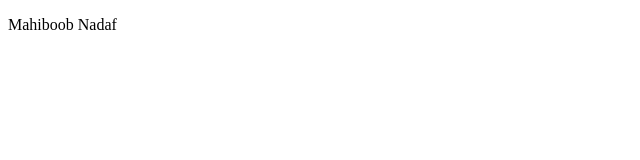
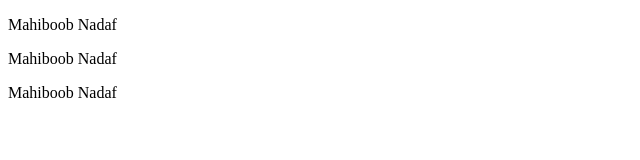
Before and after one commit to mahiboobnadaf/jonas-clone-website, a website: page index.html in a window 1280 px wide. Shown: the whole page, without its empty margins (0-640 px from the left). Drawn offline with Linux system fonts and the light colour scheme.

Commit message:
changingg

```diff
--- a/index.html
+++ b/index.html
@@ -8,7 +8,8 @@
   </head>
   <body>
    <div> <p>Mahiboob Nadaf</p>
-
+    <p>Mahiboob Nadaf</p>
+    <p>Mahiboob Nadaf</p>
    </div>
   </body>
 </html>
```
